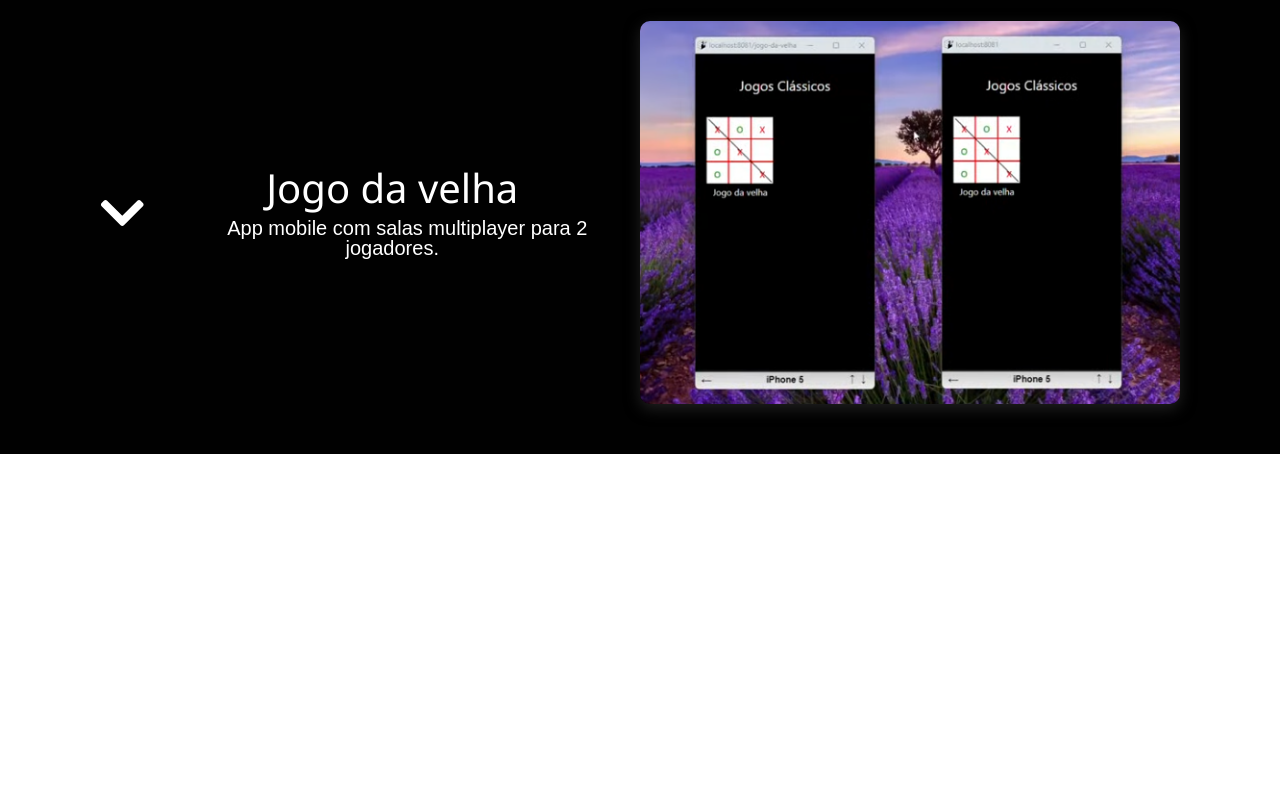
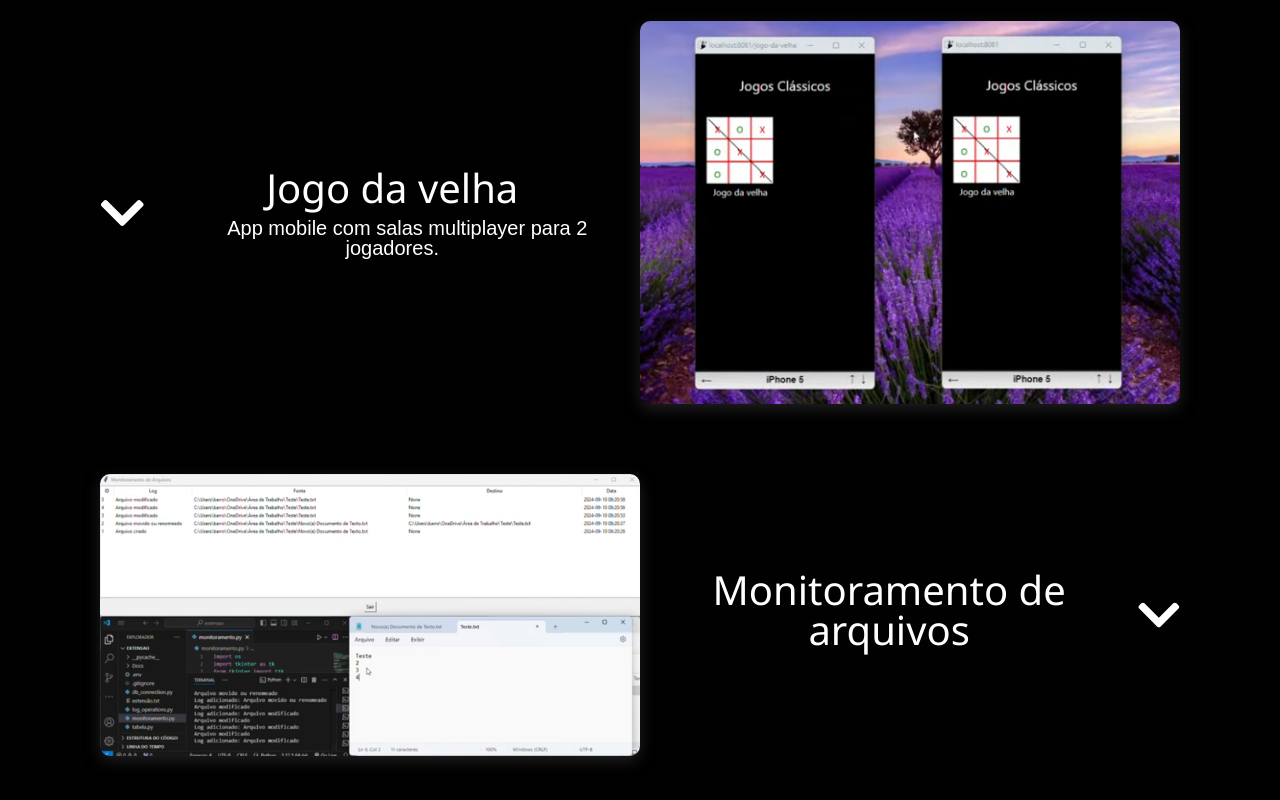
Before and after one commit to KarinaBarros/portfolio, a Next.js app: page /projetos in a window 1280 px wide. Shown: the part 1306-2106 px from the top of the page. Before the commit the page ends 1760 px from the top, so only its background shows below. Built offline with nearby package versions, Linux system fonts and the light colour scheme.

Commit message:
projetos
inclusao projeto monitoramento de arquivos

```diff
--- a/pages/projetos.js
+++ b/pages/projetos.js
@@ -9,6 +9,7 @@ export default function Projetos() {
     const [visibleCrud, setVisibleCrud] = useState(false);
     const [visibleAula, setVisibleAula] = useState(false);
     const [visibleVelha, setVisibleVelha] = useState(false);
+    const [visibleArquivos, setVisibleArquivos] = useState(false);
 
     function showEstudai() {
         setVisibleEstudai(!visibleEstudai);
@@ -24,6 +25,10 @@ export default function Projetos() {
 
     function showVelha() {
         setVisibleVelha(!visibleVelha);
+    }
+
+    function showArquivos() {
+        setVisibleArquivos(!visibleArquivos);
     }
 
     return (
@@ -140,6 +145,32 @@ export default function Projetos() {
                         </iframe>
                     </div>
                 </div>
+
+                <div className="container-projeto">
+                    <button onClick={showArquivos}><img src="/arquivos.png" alt="imagem projeto monitoramento de arquivos" />
+                        <div>
+                            <h2>Monitoramento de arquivos</h2>
+                            <p></p>
+                        </div>
+                        {visibleArquivos ? <FaChevronUp /> : <FaChevronDown />}
+                    </button>
+
+                    <div className={`container-descricao ${visibleArquivos ? 'visible' : ''}`}>
+                        <p>Script criado para trabalho de extensão com Desenvolvimento Rápido de aplicações em Python.</p>
+                        <p>App desktop que monitora todas as alterações feitas em determinada pasta de arquivos do windows.</p>
+                        <p>Utiliza banco de dados postgrees para armazenar os logs obtidos pela biblioteca watchdog e tkinter para interface.</p>
+                        <p>Confira o código-fonte e contribua para o projeto no GitHub:</p>
+                        <a href="https://github.com/KarinaBarros/Monitoramento-de-arquivosos---" target="_blank">https://github.com/KarinaBarros/Monitoramento-de-arquivosos---</a>
+                        <iframe width="560" height="315"
+                            src="https://www.youtube.com/embed/qSvj8CpWJ2E?si=Ul6_nWpdYYiBuSYE"
+                            title="YouTube video player"
+                            frameborder="0"
+                            allow="accelerometer; autoplay; clipboard-write; encrypted-media; gyroscope; picture-in-picture; web-share"
+                            referrerpolicy="strict-origin-when-cross-origin"
+                            allowfullscreen>
+                        </iframe>
+                    </div>
+                </div>
             </div>
         </div>
     )
```
Also changed, not shown: public/arquivos.png (added).
